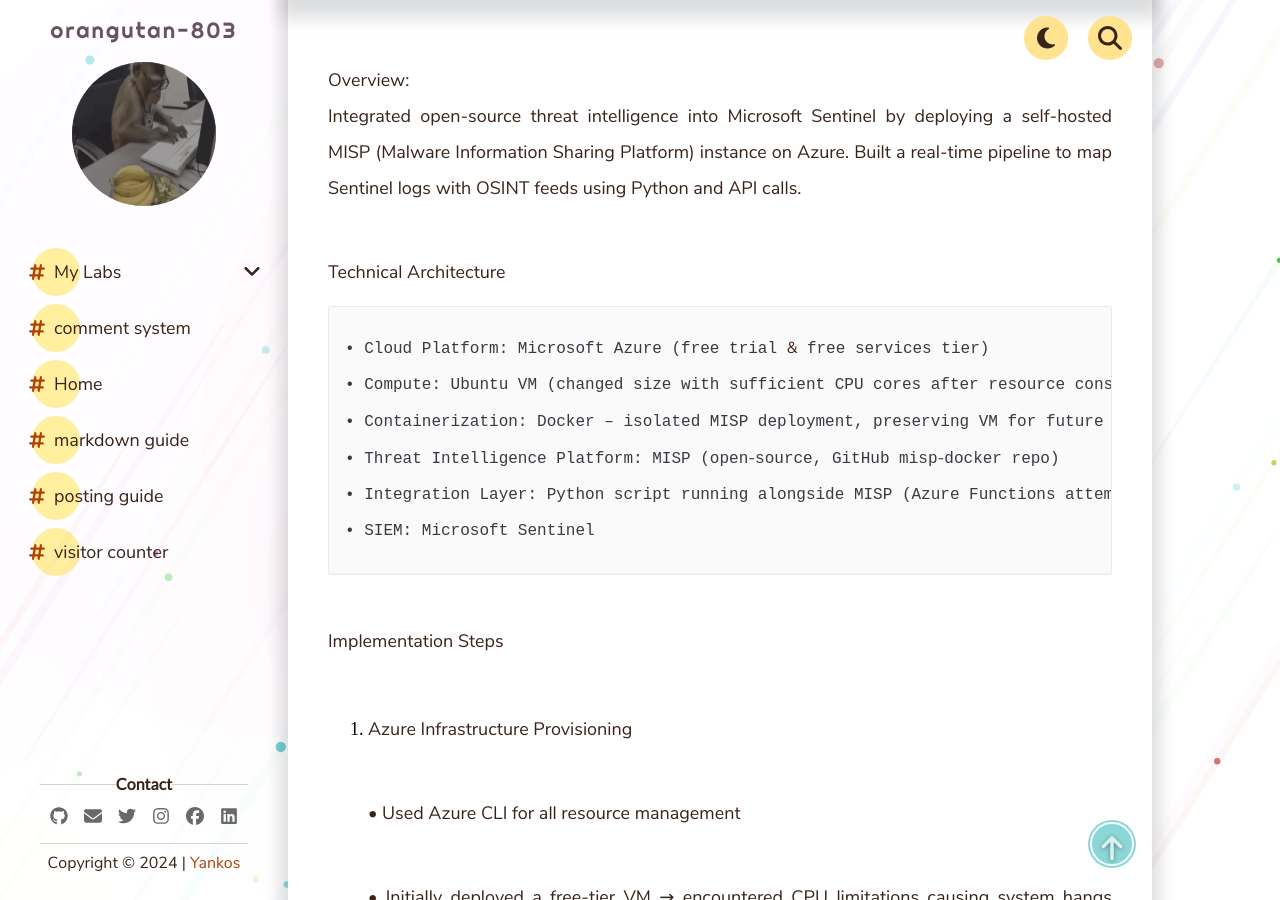
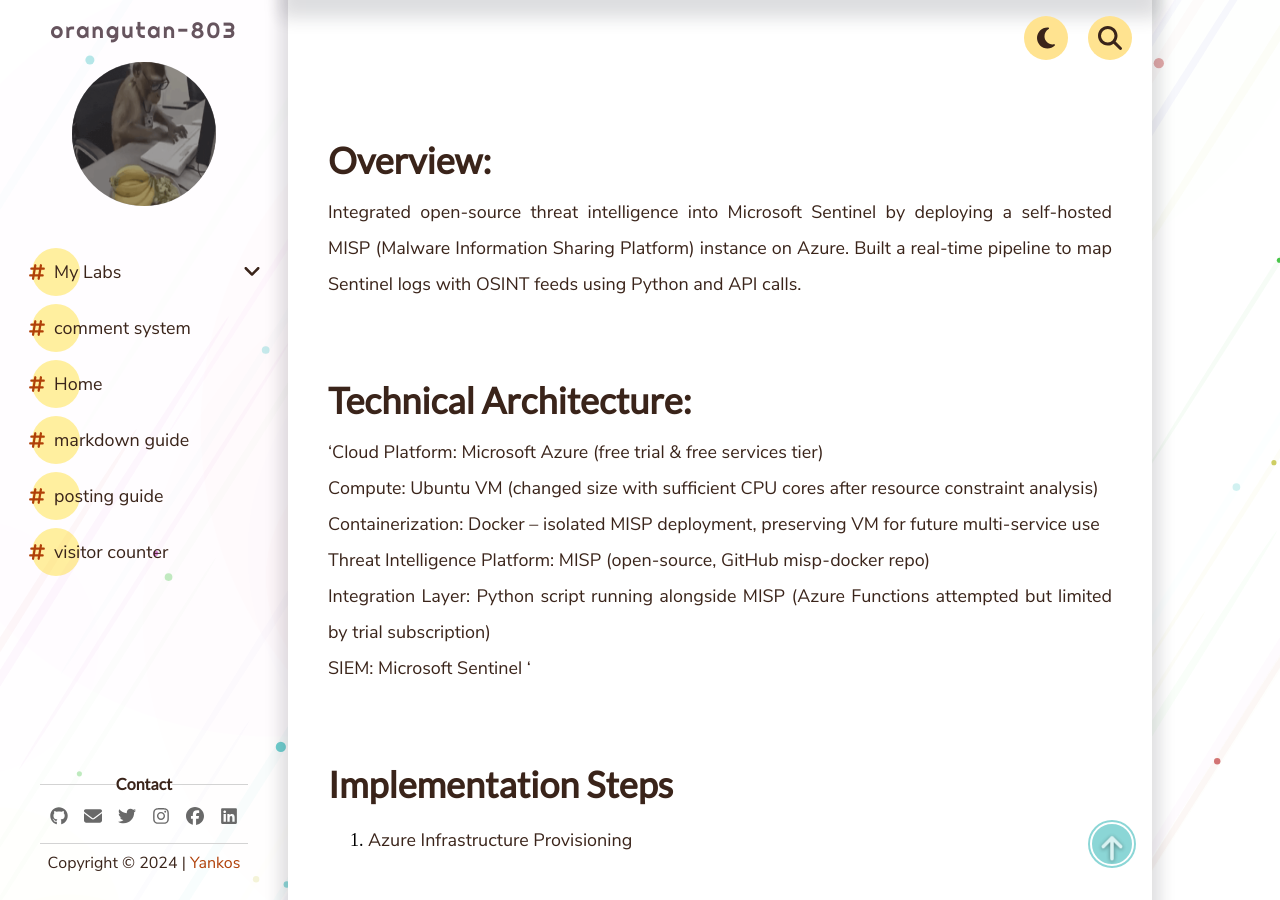
Before and after one commit to Orangutan-803/orangutan-803.github.io, a Jekyll site: the page built from _pages/My Labs/Azure Labs/OSINT Threat Intellignce Pipeline with Microsoft Sentinel.md, in a window 1280 px wide and 900 px high, scrolled down 613 px. Built offline with Jekyll 4.4.1, drawn with Linux system fonts in a browser that asks for light colours; comment, search, counter and statistics services are not loaded; some of the changed lines change nothing that is shown.

Commit message:
Update OSINT Threat Intellignce Pipeline with Microsoft Sentinel.md

```diff
--- a/_pages/My Labs/Azure Labs/OSINT Threat Intellignce Pipeline with Microsoft Sentinel.md
+++ b/_pages/My Labs/Azure Labs/OSINT Threat Intellignce Pipeline with Microsoft Sentinel.md
@@ -4,19 +4,19 @@
 thumbnail: "/assets/img/thumbnail/bricks.webp"
 ---
 
-Overview:
+# Overview:
 Integrated open-source threat intelligence into Microsoft Sentinel by deploying a self-hosted MISP (Malware Information Sharing Platform) instance on Azure. Built a real-time pipeline to map Sentinel logs with OSINT feeds using Python and API calls.
 
-Technical Architecture
+# Technical Architecture:
 
-    • Cloud Platform: Microsoft Azure (free trial & free services tier)
-    • Compute: Ubuntu VM (changed size with sufficient CPU cores after resource constraint analysis)
-    • Containerization: Docker – isolated MISP deployment, preserving VM for future multi-service use
-    • Threat Intelligence Platform: MISP (open-source, GitHub misp-docker repo)
-    • Integration Layer: Python script running alongside MISP (Azure Functions attempted but limited by trial subscription)
-    • SIEM: Microsoft Sentinel
+'Cloud Platform: Microsoft Azure (free trial & free services tier)
+Compute: Ubuntu VM (changed size with sufficient CPU cores after resource constraint analysis)
+Containerization: Docker – isolated MISP deployment, preserving VM for future multi-service use
+Threat Intelligence Platform: MISP (open-source, GitHub misp-docker repo)
+Integration Layer: Python script running alongside MISP (Azure Functions attempted but limited by trial subscription)
+SIEM: Microsoft Sentinel '
 
-Implementation Steps
+# Implementation Steps
 
 1. Azure Infrastructure Provisioning
 
@@ -171,7 +171,7 @@
 
     • Currently observing for matches
 
-Key Technical Decisions & Rationale
+# Key Technical Decisions & Rationale
 
     Docker on VM: Isolation + resource efficiency. Avoids dedicating a full VM to MISP, reduces Azure subscription costs.
 
@@ -183,7 +183,7 @@
 
     Budget alerts: Proactive cost control after Azure credit anomaly.
 
-Current Status & Next Steps
+# Current Status & Next Steps
 
     MISP instance running, feeds updating
 
```
